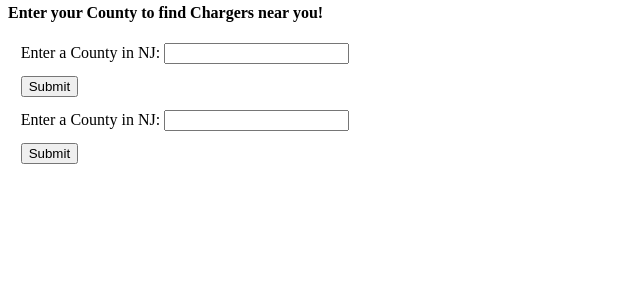
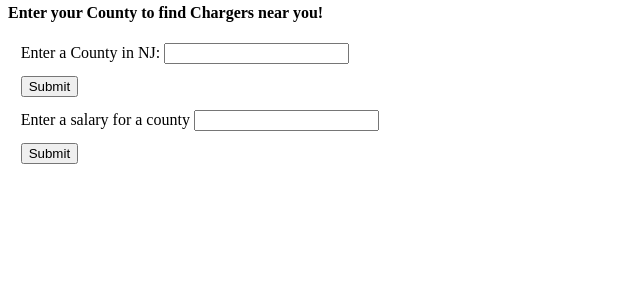
Before and after one commit to k-kahora/cab-10-project, a Flask app: page / in a window 1280 px wide. Shown: the part 262-562 px from the top of the page, without its empty margins (0-640 px from the left). Run offline with Flask 3, Linux system fonts and the light colour scheme; data that the repository does not hold is empty; some libraries are stand-ins or nearby versions.

Commit message:
Given a salary it returns all countys with the closes values

```diff
--- a/app.py
+++ b/app.py
@@ -136,5 +136,17 @@ def charger_handler():
     else:
         return "No results found."
 
+@app.route('/salary-handler', methods=['POST'])
+def salary_handler():
+    salary = request.form['salary']
+    query = f"SELECT county, median_income FROM zipcodes_and_salary ORDER BY ABS(median_income - '{salary}') ASC;"
+
+    rows = connect(query)
+    heads = ['County Name', 'Median Income']
+    if rows:
+        return render_template('my-result.html', rows=rows, heads=heads)
+    else:
+        return "No results found."
+
 if __name__ == '__main__':
     app.run(debug = True)
--- a/project_DDL_commands.sql
+++ b/project_DDL_commands.sql
@@ -60,5 +60,11 @@ SELECT AVG(median_income) as median_income, county
 FROM zipcodes_and_county
 GROUP BY county;
 
+SELECT county, median_income
+FROM zipcodes_and_salary
+ORDER BY
+ABS(median_income - %s)
+ASC
+
 -- Call the seeding commands
 \i project_DML_commands.sql
--- a/templates/my-form.html
+++ b/templates/my-form.html
@@ -46,10 +46,10 @@
             </div>
                 <input type="submit" value="Submit">
         </form>
-        <form action="/charger-handler" method="POST">
+        <form action="/salary-handler" method="POST">
             <div>
-	            Enter a County in NJ:
-		        <input type="text" name="county">
+	      Enter a salary for a county
+		        <input type="number" name="salary", id="salary">
             </div>
                 <input type="submit" value="Submit">
         </form>
```
